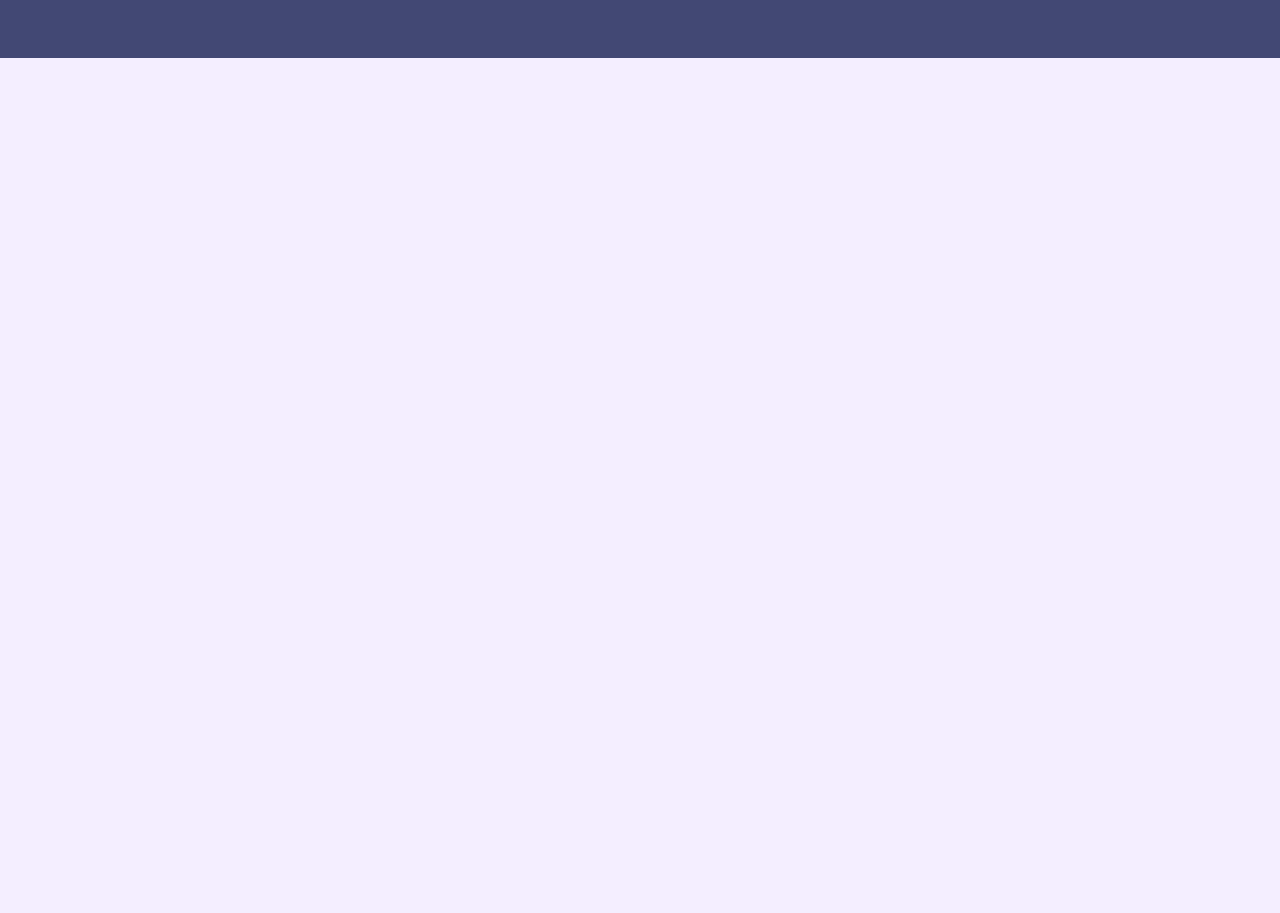
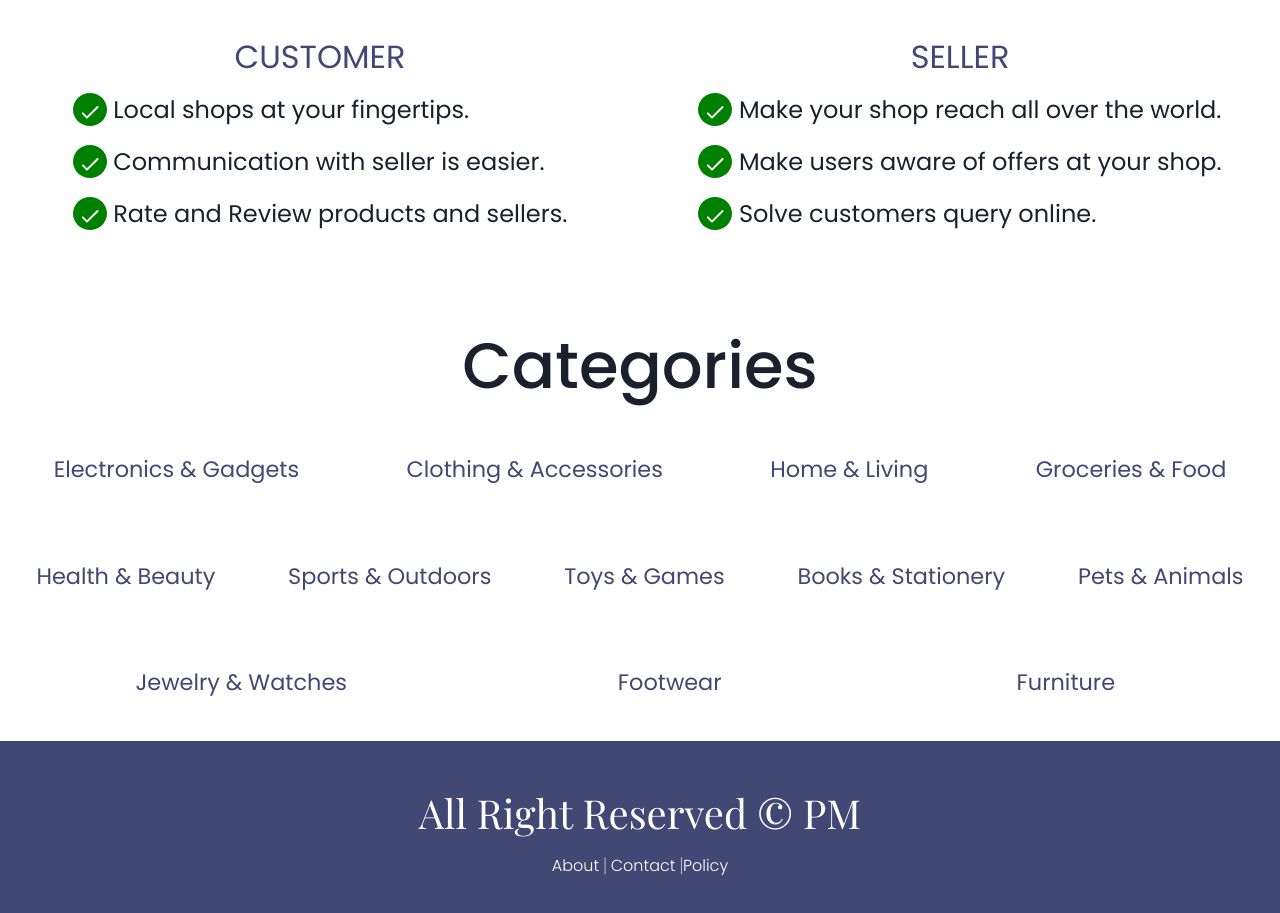
Before and after one commit to pankaj-7711-pm/GrabIt, a React (Create React App) app in the folder frontend/: page / in a window 1280 px wide. Shown: the part 1431-2344 px from the top of the page. Before the commit the page ends 1489 px from the top, so only its background shows below. Built offline with nearby package versions, Linux system fonts and the light colour scheme; no server answers; a web font is replaced by a local one.

Commit message:
homepage continued

```diff
--- a/frontend/src/index.css
+++ b/frontend/src/index.css
@@ -39,6 +39,12 @@ body{
   justify-content: center;
   align-items: center;
 
+}
+
+.categories-homepage:hover{
+  color: #A6B1E1 !important;
+  /* color: #424874 !important; */
+  cursor: pointer;
 }
 
 .aa{
@@ -96,6 +102,10 @@ body{
   100% {
     transform: translateX(0);
   }
+}
+
+.text-what-we-do{
+  font-size: 1.5rem;
 }
 
 .featured-seller-text{
--- a/frontend/src/pages/HomePage.js
+++ b/frontend/src/pages/HomePage.js
@@ -3,6 +3,8 @@ import Layout from "../components/layout/Layout";
 import axios from "axios";
 import Rating from "react-rating";
 import { FaRegStar, FaStar, FaStarHalfAlt } from "react-icons/fa";
+import CheckRoundedIcon from "@mui/icons-material/CheckRounded";
+import { ShopTypes } from "./ShopType";
 
 const divStyle = {
   backgroundImage: 'url("/landingpage.jpg")',
@@ -14,6 +16,7 @@ const divStyle = {
 
 const HomePage = () => {
   const [sellers, setSellers] = useState([]);
+  const [categories, setCategories] = useState([]);
 
   const getAllSellers = async () => {
     try {
@@ -21,19 +24,16 @@ const HomePage = () => {
       if (data?.success) {
         setSellers(data?.sellers);
       }
-    } catch (error) {
-
-    }
-  }
+    } catch (error) {}
+  };
 
   useEffect(() => {
     getAllSellers();
-  }, [])
-
+  }, []);
 
   return (
     <Layout title={"Welcome to GrabIt - your online store"}>
-      <div style={{backgroundColor:"#fff"}}>
+      <div style={{ backgroundColor: "#fff" }}>
         <div className="homepage-main-banner" style={divStyle}>
           <div style={{ marginTop: "5rem" }}>
             <h1 style={{ fontSize: "5rem" }}>
@@ -84,7 +84,7 @@ const HomePage = () => {
                   alignItems: "center",
                   justifyContent: "center",
                   position: "relative",
-                  marginBottom:"10rem"
+                  marginBottom: "10rem",
                 }}
               >
                 Get Started
@@ -124,7 +124,7 @@ const HomePage = () => {
                 padding: "1rem",
                 minHeight: "60vh",
                 flexWrap: "wrap",
-                marginBottom:"1rem"
+                marginBottom: "1rem",
               }}
             >
               {sellers?.map((s) => {
@@ -139,7 +139,11 @@ const HomePage = () => {
                       }}
                       alt=""
                     />
-                    <p style={{margin:"0", padding:"0", textAlign:"center"}}>{s.name }</p>
+                    <p
+                      style={{ margin: "0", padding: "0", textAlign: "center" }}
+                    >
+                      {s.name}
+                    </p>
                     <div
                       className=" "
                       style={{ display: "flex", justifyContent: "center" }}
@@ -161,6 +165,173 @@ const HomePage = () => {
             </div>
           </div>
         </div>
+        <div style={{ marginTop: "5rem" }}>
+          <h2 style={{ fontSize: "4rem", textAlign: "center" }}>
+            What <span style={{ color: "#A6B1E1" }}>We</span> Do
+          </h2>
+
+          <div className="row m-0 p-0">
+            <div
+              className="col-lg-6 m-0"
+              style={{
+                display: "flex",
+                justifyContent: "center",
+                alignItems: "center",
+              }}
+            >
+              <div>
+                <h4
+                  style={{
+                    textAlign: "center",
+                    fontSize: "2rem",
+                    fontWeight: "400",
+                    color: "#424874",
+                    margin: "1rem 0",
+                  }}
+                >
+                  CUSTOMER
+                </h4>
+                <p className="text-what-we-do">
+                  <span
+                    style={{
+                      backgroundColor: "green",
+                      color: "white",
+                      borderRadius: "100%",
+                      padding: " 0 5px",
+                    }}
+                  >
+                    <CheckRoundedIcon style={{ fontSize: "1.5rem" }} />
+                  </span>{" "}
+                  Local shops at your fingertips.
+                </p>
+                <p className="text-what-we-do">
+                  <span
+                    style={{
+                      backgroundColor: "green",
+                      color: "white",
+                      borderRadius: "100%",
+                      padding: " 0 5px",
+                    }}
+                  >
+                    <CheckRoundedIcon style={{ fontSize: "1.5rem" }} />
+                  </span>{" "}
+                  Communication with seller is easier.
+                </p>
+                <p className="text-what-we-do">
+                  <span
+                    style={{
+                      backgroundColor: "green",
+                      color: "white",
+                      borderRadius: "100%",
+                      padding: " 0 5px",
+                    }}
+                  >
+                    <CheckRoundedIcon style={{ fontSize: "1.5rem" }} />
+                  </span>{" "}
+                  Rate and Review products and sellers.
+                </p>
+              </div>
+            </div>
+            <div
+              className="col-lg-6 m-0"
+              style={{
+                display: "flex",
+                justifyContent: "center",
+                alignItems: "center",
+              }}
+            >
+              <div>
+                <h4
+                  style={{
+                    textAlign: "center",
+                    fontSize: "2rem",
+                    fontWeight: "400",
+                    color: "#424874",
+                    margin: "1rem 0",
+                  }}
+                >
+                  SELLER
+                </h4>
+                <p className="text-what-we-do">
+                  <span
+                    style={{
+                      backgroundColor: "green",
+                      color: "white",
+                      borderRadius: "100%",
+                      padding: " 0 5px",
+                    }}
+                  >
+                    <CheckRoundedIcon style={{ fontSize: "1.5rem" }} />
+                  </span>{" "}
+                  Make your shop reach all over the world.
+                </p>
+                <p className="text-what-we-do">
+                  <span
+                    style={{
+                      backgroundColor: "green",
+                      color: "white",
+                      borderRadius: "100%",
+                      padding: " 0 5px",
+                    }}
+                  >
+                    <CheckRoundedIcon style={{ fontSize: "1.5rem" }} />
+                  </span>{" "}
+                  Make users aware of offers at your shop.
+                </p>
+
+                <p className="text-what-we-do">
+                  <span
+                    style={{
+                      backgroundColor: "green",
+                      color: "white",
+                      borderRadius: "100%",
+                      padding: " 0 5px",
+                    }}
+                  >
+                    <CheckRoundedIcon style={{ fontSize: "1.5rem" }} />
+                  </span>{" "}
+                  Solve customers query online.
+                </p>
+              </div>
+            </div>
+          </div>
+        </div>
+        <div style={{ marginTop: "5rem" }}>
+          <h2
+            style={{ fontSize: "4rem", textAlign: "center" }}
+          >
+            Categories
+          </h2>
+          <div
+            style={{
+              display: "flex",
+              flexWrap: "wrap",
+              justifyContent: "space-around",
+              alignItems: "space-around",
+              minHeight: "40vh",
+              marginTop: "1rem",
+            }}
+          >
+            {ShopTypes.map((t, index) => {
+              return (
+                <div
+                  className="categories-homepage"
+                  style={{
+                    minWidth: "12rem",
+                    padding: "2rem",
+                    // border: "1px solid rgb(195, 194, 194)",
+                    // borderRadius: "5px",
+                    // marginBottom:"2rem"
+                    color: "#424874",
+                    fontSize: "1.4rem",
+                  }}
+                >
+                  {t}
+                </div>
+              );
+            })}
+          </div>
+        </div>
       </div>
     </Layout>
   );
```
